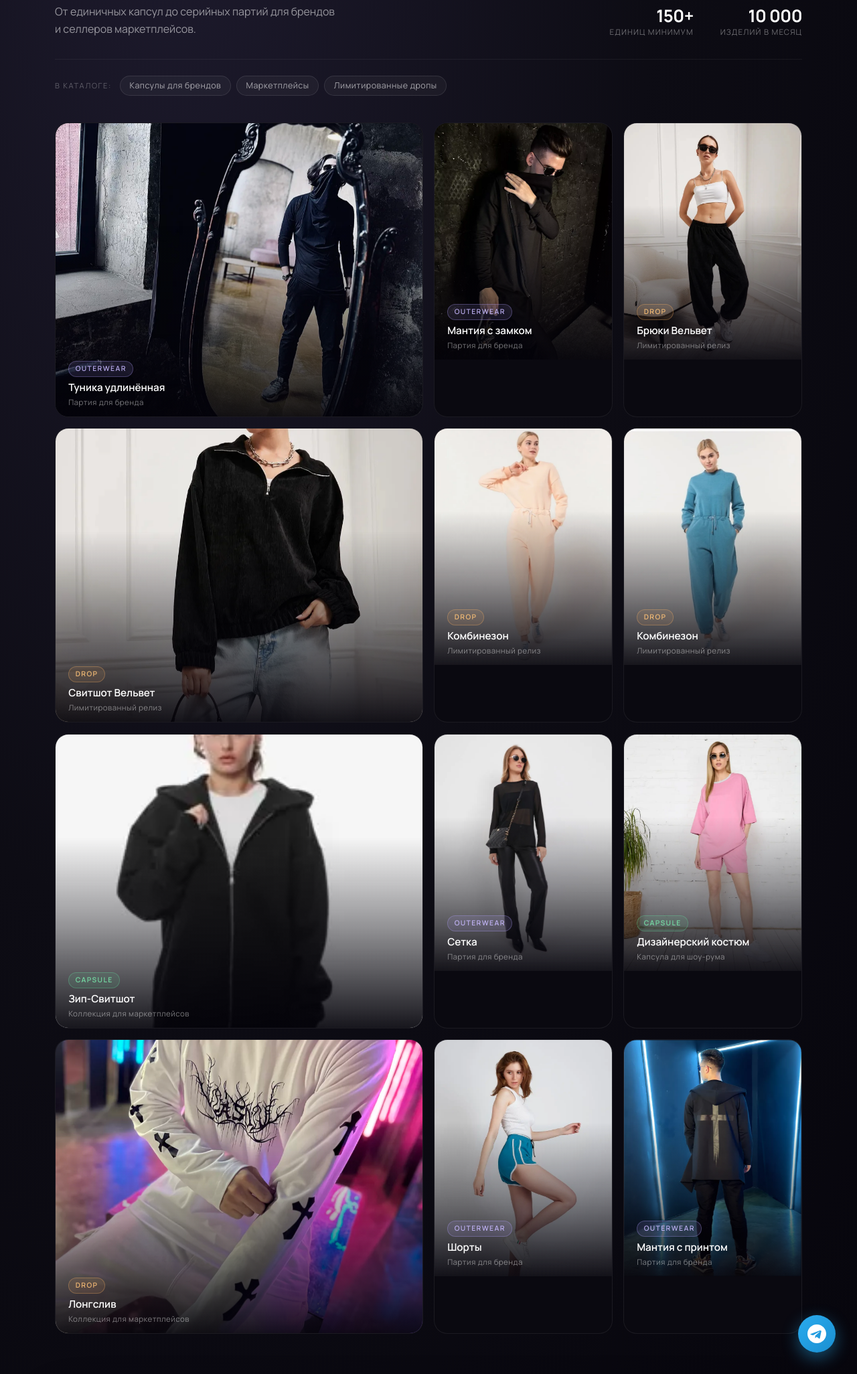
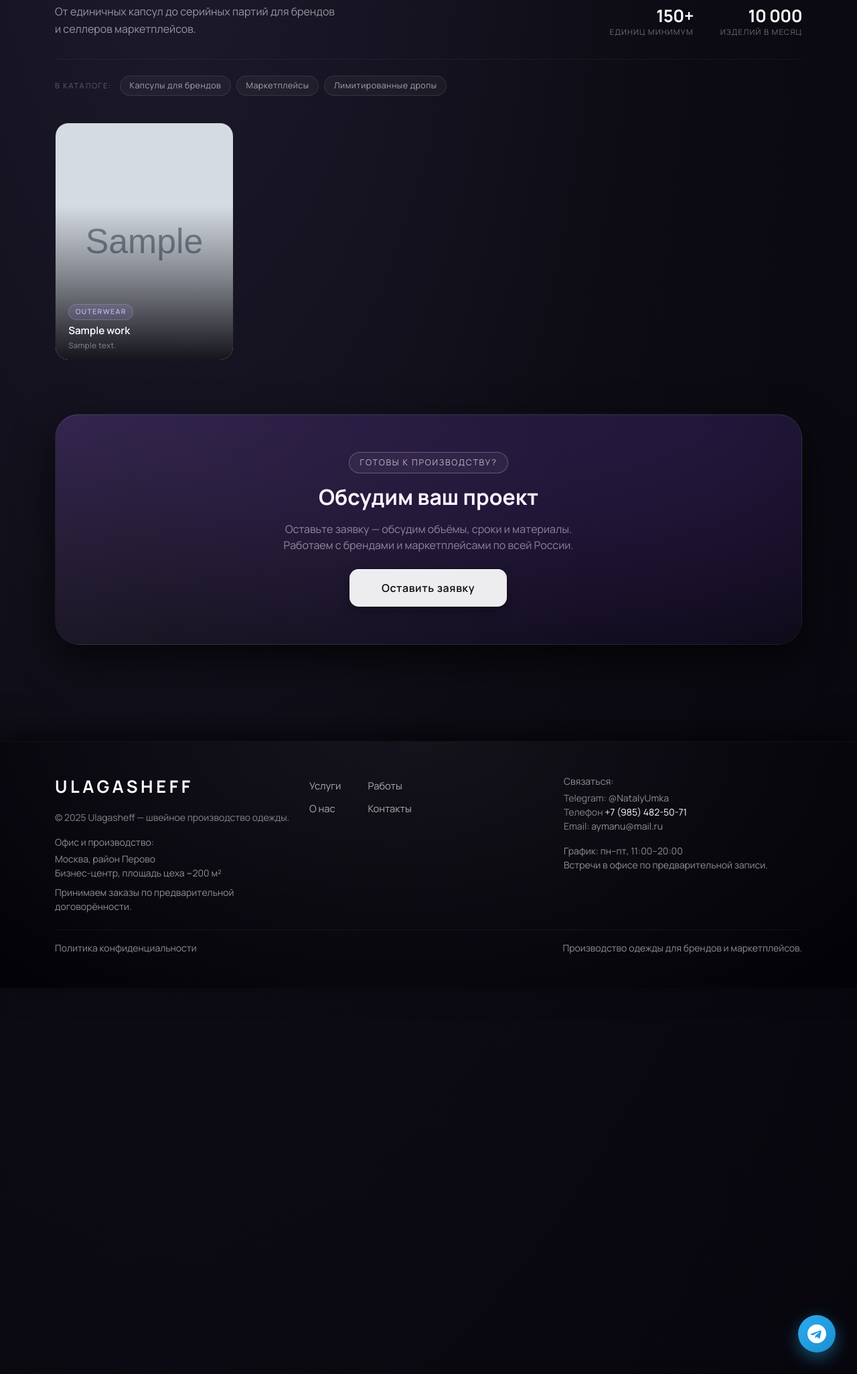
Before and after one commit to Ghost-Vortex/sewing_site, a Django app: page /works/ in a window 1280 px wide. Shown: the part 243-2295 px from the top of the page at 67% size. Run offline with Django 5.2, Linux system fonts and the light colour scheme; tables that the repository leaves empty hold one stand-in row (values such as "Sample post"); grey boxes marked "Sample" are stand-in pictures.

Commit message:
feat: Work model + admin для динамических работ

```diff
--- a/config/urls.py
+++ b/config/urls.py
@@ -2,6 +2,8 @@ from django.contrib import admin
 from django.urls import path
 from django.views.generic import TemplateView
 from django.contrib.sitemaps.views import sitemap
+from django.conf import settings
+from django.conf.urls.static import static
 
 from main.views import (
     home,
@@ -51,4 +53,4 @@ urlpatterns = [
 
     # ---- Sitemap ----
     path("sitemap.xml", sitemap, {"sitemaps": sitemaps}, name="sitemap"),
-]
+] + static(settings.MEDIA_URL, document_root=settings.MEDIA_ROOT)
--- a/main/models.py
+++ b/main/models.py
@@ -1,4 +1,5 @@
 from django.db import models
+
 
 class Lead(models.Model):
     name = models.CharField(max_length=100)
@@ -8,3 +9,34 @@ class Lead(models.Model):
 
     def __str__(self):
         return f"{self.name} — {self.phone}"
+
+
+class Work(models.Model):
+    CATEGORY_CHOICES = [
+        ('outerwear', 'Outerwear'),
+        ('capsule', 'Capsule'),
+        ('drop', 'Drop'),
+        ('merch', 'Merch'),
+    ]
+
+    WIDE_CHOICES = [
+        ('normal', 'Обычная'),
+        ('wide', 'Широкая (2 колонки)'),
+    ]
+
+    title = models.CharField('Название', max_length=200)
+    description = models.CharField('Описание', max_length=300, blank=True)
+    category = models.CharField('Категория', max_length=20, choices=CATEGORY_CHOICES, default='drop')
+    image = models.ImageField('Фото', upload_to='works/')
+    card_size = models.CharField('Размер карточки', max_length=10, choices=WIDE_CHOICES, default='normal')
+    order = models.PositiveIntegerField('Порядок', default=0)
+    is_active = models.BooleanField('Показывать', default=True)
+    created_at = models.DateTimeField(auto_now_add=True)
+
+    class Meta:
+        ordering = ['order', '-created_at']
+        verbose_name = 'Работа'
+        verbose_name_plural = 'Работы'
+
+    def __str__(self):
+        return self.title
--- a/main/templates/main/works.html
+++ b/main/templates/main/works.html
@@ -78,173 +78,85 @@
 <section class="container works-catalog reveal">
   <div class="works-masonry">
 
-    <!-- Карточка 1 — широкая -->
-    <div class="wc wc--wide">
+    {% if works %}
+      {% for work in works %}
+      <div class="wc {% if work.card_size == 'wide' %}wc--wide{% endif %}">
         <div class="wc-inner">
-        <img loading="lazy" src="{% static 'main/img/2-4.webp' %}" alt="Туника удлинённая">
+          <img loading="lazy" src="{{ work.image.url }}" alt="{{ work.title }}">
           <div class="wc-overlay">
             <div class="wc-info">
-            <span class="wc-tag wc-tag--outerwear">Outerwear</span>
-            <h3 class="wc-title">Туника удлинённая</h3>
-            <p class="wc-note">Партия для бренда</p>
+              <span class="wc-tag wc-tag--{{ work.category }}">{{ work.get_category_display }}</span>
+              <h3 class="wc-title">{{ work.title }}</h3>
+              {% if work.description %}<p class="wc-note">{{ work.description }}</p>{% endif %}
             </div>
           </div>
         </div>
       </div>
+      {% endfor %}
 
-    <!-- Карточка 2 -->
-    <div class="wc">
+    {% else %}
+      <!-- Fallback — статические карточки пока нет работ в БД -->
+      <div class="wc wc--wide">
         <div class="wc-inner">
-        <img loading="lazy" src="{% static 'main/img/2-5.webp' %}" alt="Мантия с замком">
-        <div class="wc-overlay">
-          <div class="wc-info">
+          <img loading="lazy" src="{% static 'main/img/2-4.webp' %}" alt="Туника удлинённая">
+          <div class="wc-overlay"><div class="wc-info">
             <span class="wc-tag wc-tag--outerwear">Outerwear</span>
-            <h3 class="wc-title">Мантия с замком</h3>
+            <h3 class="wc-title">Туника удлинённая</h3>
             <p class="wc-note">Партия для бренда</p>
+          </div></div>
         </div>
       </div>
-      </div>
-    </div>
-
-    <!-- Карточка 3 -->
       <div class="wc">
         <div class="wc-inner">
           <img loading="lazy" src="{% static 'main/img/omsa-668.webp' %}" alt="Брюки Вельвет">
-        <div class="wc-overlay">
-          <div class="wc-info">
+          <div class="wc-overlay"><div class="wc-info">
             <span class="wc-tag wc-tag--drop">Drop</span>
             <h3 class="wc-title">Брюки Вельвет</h3>
             <p class="wc-note">Лимитированный релиз</p>
+          </div></div>
         </div>
       </div>
-      </div>
-    </div>
-
-    <!-- Карточка 4 — широкая -->
-    <div class="wc wc--wide">
+      <div class="wc">
         <div class="wc-inner">
           <img loading="lazy" src="{% static 'main/img/omsa-710.webp' %}" alt="Свитшот Вельвет">
-        <div class="wc-overlay">
-          <div class="wc-info">
+          <div class="wc-overlay"><div class="wc-info">
             <span class="wc-tag wc-tag--drop">Drop</span>
             <h3 class="wc-title">Свитшот Вельвет</h3>
             <p class="wc-note">Лимитированный релиз</p>
+          </div></div>
         </div>
       </div>
-      </div>
-    </div>
-
-    <!-- Карточка 5 -->
-    <div class="wc">
+      <div class="wc wc--wide">
         <div class="wc-inner">
           <img loading="lazy" src="{% static 'main/img/kombinezon-1.webp' %}" alt="Комбинезон">
-        <div class="wc-overlay">
-          <div class="wc-info">
+          <div class="wc-overlay"><div class="wc-info">
             <span class="wc-tag wc-tag--drop">Drop</span>
             <h3 class="wc-title">Комбинезон</h3>
             <p class="wc-note">Лимитированный релиз</p>
+          </div></div>
         </div>
       </div>
-      </div>
-    </div>
-
-    <!-- Карточка 6 -->
-    <div class="wc">
-      <div class="wc-inner">
-        <img loading="lazy" src="{% static 'main/img/kombinezon-2.webp' %}" alt="Комбинезон">
-        <div class="wc-overlay">
-          <div class="wc-info">
-            <span class="wc-tag wc-tag--drop">Drop</span>
-            <h3 class="wc-title">Комбинезон</h3>
-            <p class="wc-note">Лимитированный релиз</p>
-          </div>
-        </div>
-      </div>
-    </div>
-
-    <!-- Карточка 7 — широкая -->
-    <div class="wc wc--wide">
-      <div class="wc-inner">
-        <img loading="lazy" src="{% static 'main/img/zip-svitshot.webp' %}" alt="Зип-Свитшот">
-        <div class="wc-overlay">
-          <div class="wc-info">
-            <span class="wc-tag wc-tag--capsule">Capsule</span>
-            <h3 class="wc-title">Зип-Свитшот</h3>
-            <p class="wc-note">Коллекция для маркетплейсов</p>
-          </div>
-        </div>
-      </div>
-    </div>
-
-    <!-- Карточка 8 -->
-    <div class="wc">
-      <div class="wc-inner">
-        <img loading="lazy" src="{% static 'main/img/setka.webp' %}" alt="Сетка">
-        <div class="wc-overlay">
-          <div class="wc-info">
-            <span class="wc-tag wc-tag--outerwear">Outerwear</span>
-            <h3 class="wc-title">Сетка</h3>
-            <p class="wc-note">Партия для бренда</p>
-          </div>
-        </div>
-      </div>
-    </div>
-
-    <!-- Карточка 9 -->
       <div class="wc">
         <div class="wc-inner">
           <img loading="lazy" src="{% static 'main/img/1-7.webp' %}" alt="Дизайнерский костюм">
-        <div class="wc-overlay">
-          <div class="wc-info">
+          <div class="wc-overlay"><div class="wc-info">
             <span class="wc-tag wc-tag--capsule">Capsule</span>
             <h3 class="wc-title">Дизайнерский костюм</h3>
             <p class="wc-note">Капсула для шоу-рума</p>
+          </div></div>
         </div>
       </div>
-      </div>
-    </div>
-
-    <!-- Карточка 10 — широкая -->
-    <div class="wc wc--wide">
-      <div class="wc-inner">
-        <img loading="lazy" src="{% static 'main/img/1-8.webp' %}" alt="Лонгслив">
-        <div class="wc-overlay">
-          <div class="wc-info">
-            <span class="wc-tag wc-tag--drop">Drop</span>
-            <h3 class="wc-title">Лонгслив</h3>
-            <p class="wc-note">Коллекция для маркетплейсов</p>
-          </div>
-        </div>
-      </div>
-    </div>
-
-    <!-- Карточка 11 -->
-    <div class="wc">
-      <div class="wc-inner">
-        <img loading="lazy" src="{% static 'main/img/1-9.webp' %}" alt="Шорты">
-        <div class="wc-overlay">
-          <div class="wc-info">
-            <span class="wc-tag wc-tag--outerwear">Outerwear</span>
-            <h3 class="wc-title">Шорты</h3>
-            <p class="wc-note">Партия для бренда</p>
-          </div>
-        </div>
-      </div>
-    </div>
-
-    <!-- Карточка 12 -->
       <div class="wc">
         <div class="wc-inner">
           <img loading="lazy" src="{% static 'main/img/2-6.webp' %}" alt="Мантия с принтом">
-        <div class="wc-overlay">
-          <div class="wc-info">
+          <div class="wc-overlay"><div class="wc-info">
             <span class="wc-tag wc-tag--outerwear">Outerwear</span>
             <h3 class="wc-title">Мантия с принтом</h3>
             <p class="wc-note">Партия для бренда</p>
+          </div></div>
         </div>
       </div>
-      </div>
-    </div>
+    {% endif %}
 
   </div>
 </section>
--- a/main/views.py
+++ b/main/views.py
@@ -5,7 +5,7 @@ from django.core.mail import send_mail
 from django.views.decorators.cache import cache_page
 from django.http import JsonResponse
 
-from .models import Lead
+from .models import Lead, Work
 from .forms import ContactForm
 from .utils import send_telegram_message
 
@@ -78,9 +78,9 @@ def services(request):
     return render(request, "main/services.html")
 
 
-@cache_page(60 * 60)
 def works(request):
-    return render(request, "main/works.html")
+    works_qs = Work.objects.filter(is_active=True)
+    return render(request, "main/works.html", {"works": works_qs})
 
 
 @cache_page(60 * 60)
```
Also changed, not shown: main/admin.py (+9 -1 lines), main/migrations/0002_work.py (added). Lines whose indentation alone changed are shown as unchanged.
